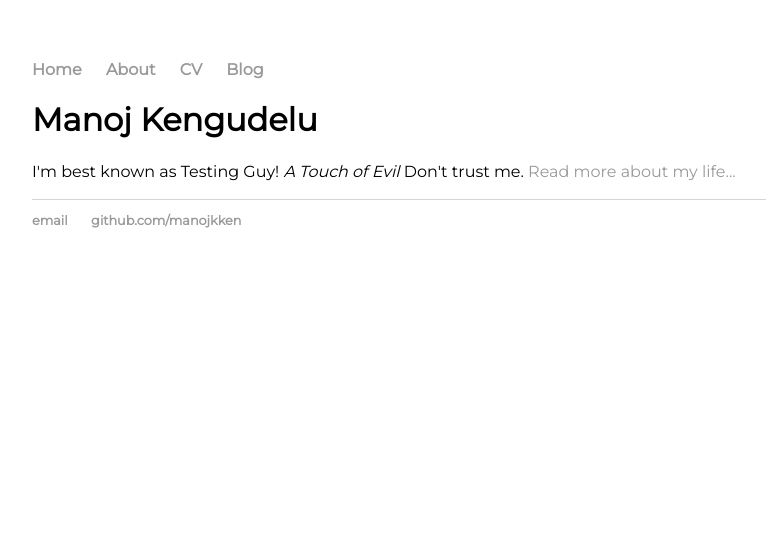
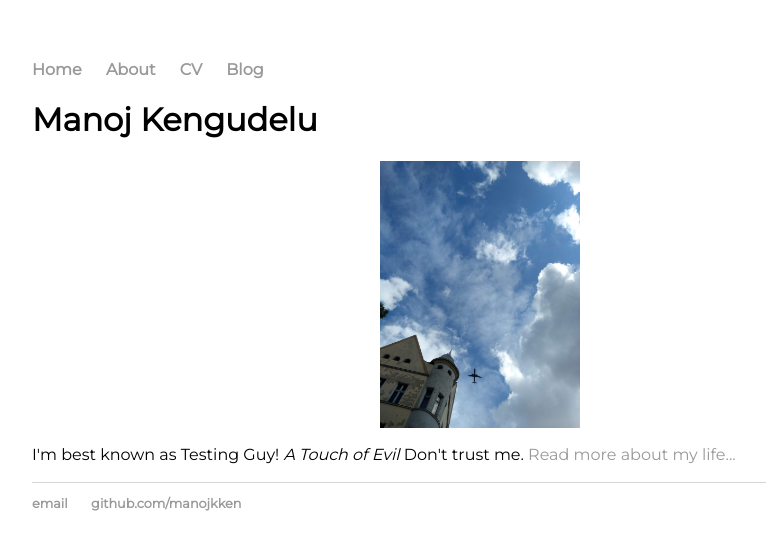
Before and after one commit to mkken/mkken.github.io, a Jekyll site: the page built from index.html, in a window 1280 px wide. Shown: the top 550 px of the page, without its empty margins (160-926 px from the left). Built offline with Jekyll 4.4.1, drawn with Linux system fonts in a browser that asks for light colours.

Commit message:
adding images

```diff
--- a/index.html
+++ b/index.html
@@ -4,5 +4,6 @@ title: Manoj Kengudelu, Testing Guy!
 ---
 <div class="blurb">
 	<h1>Manoj Kengudelu</h1>
+	<img src="img/home.jpg" style="margin:auto; width:200px;display:block" />
 	<p>I'm best known as Testing Guy! <em>A Touch of Evil</em> Don't trust me. <a href="/about">Read more about my life...</a></p>
 </div><!-- /.blurb -->
```
